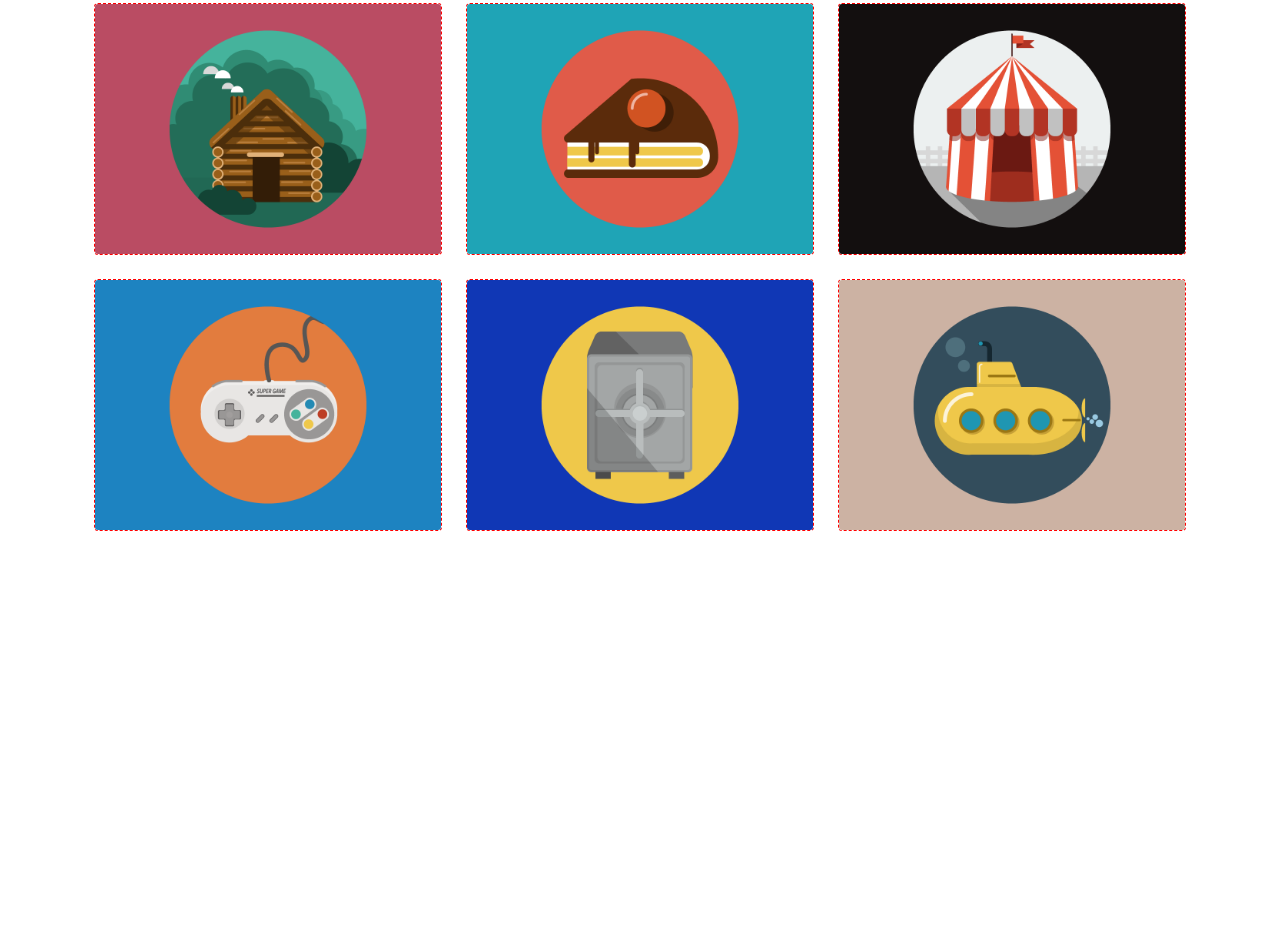
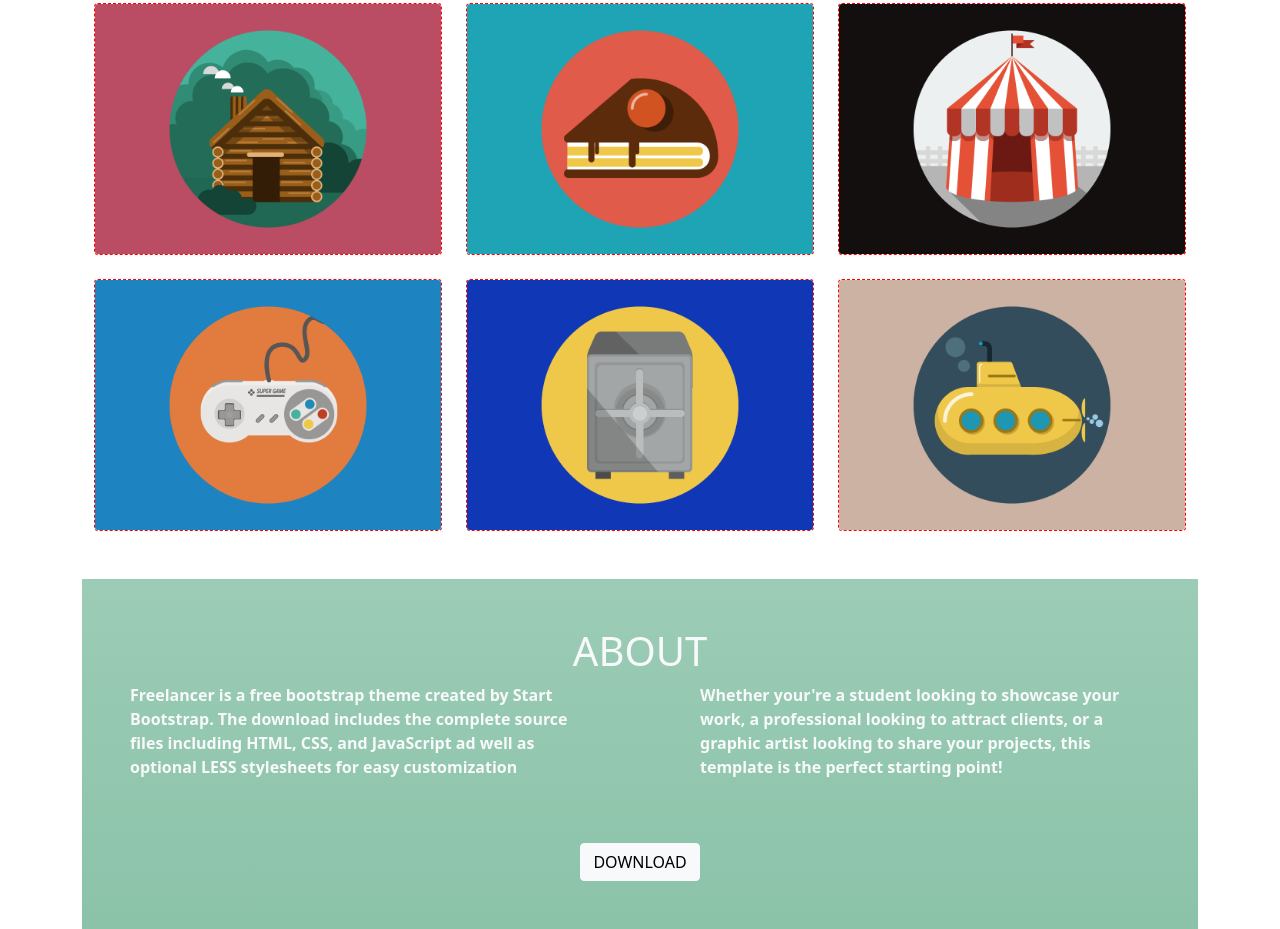
Before and after one commit to Debby95/html-css-bootstrap-freelancer, a plain HTML site: page index.html in a window 1280 px wide. Shown: the part 487-1416 px from the top of the page. Before the commit the page ends 1018 px from the top, so only its background shows below. Drawn offline with nearby package versions, Linux system fonts and the light colour scheme.

Commit message:
Aggiunge section about

```diff
--- a/index.html
+++ b/index.html
@@ -47,11 +47,10 @@
         <div class="container">
             <!-- container white with cards -->
             <div>
-                <div>
                 <h1 class="d-flex justify-content-center pt-5 pb-5">PORTFOLIO</h1>
             </div>
 
-                <div class="container">
+            <div class="container pb-5">
                 <!-- cards first row -->
                 <div class="row g-4">
                     <!-- col img cabin  -->
@@ -80,7 +79,27 @@
                     </div>
                 </div>
             </div>
+        </div>
 
+        <div class="container ">
+            <div class="bg-color bg-success bg-gradient bg-opacity-50 ">
+                <div>
+                    <h1 class="text-light d-flex justify-content-center pt-5">ABOUT</h1>
+                </div>
+
+                <div class="row ">
+                    <div class="col-sm-12 col-md-6 col-lg-6">
+                        <p class="text-light fw-bold px-5">Freelancer is a free bootstrap theme created by Start Bootstrap. The download includes the complete source files including HTML, CSS, and JavaScript ad well as optional LESS stylesheets for easy customization</p>
+                    </div>
+
+                    <div class="col-sm-12 col-md-6 col-lg-6">
+                        <p class="text-light fw-bold px-5">Whether your're a student looking to showcase your work, a professional looking to attract clients, or a graphic artist looking to share your projects, this template is the perfect starting point!</p>
+                    </div>
+                </div>
+
+                <div class="d-flex justify-content-center pt-5 pb-5">
+                    <button class="btn btn-light">DOWNLOAD</button>
+                </div>
             </div>
         </div>
     </main>
```
Lines whose indentation alone changed are shown as unchanged.
